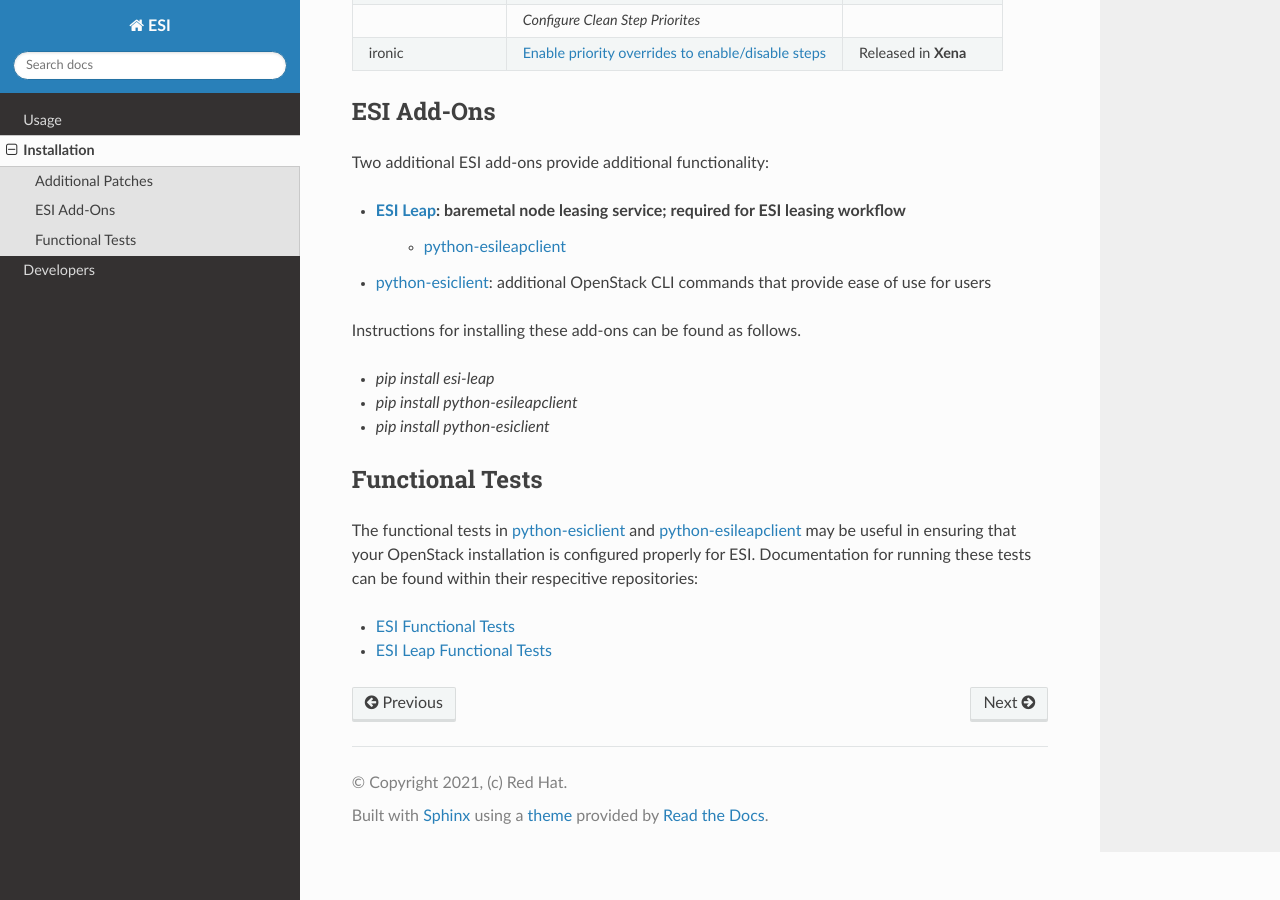
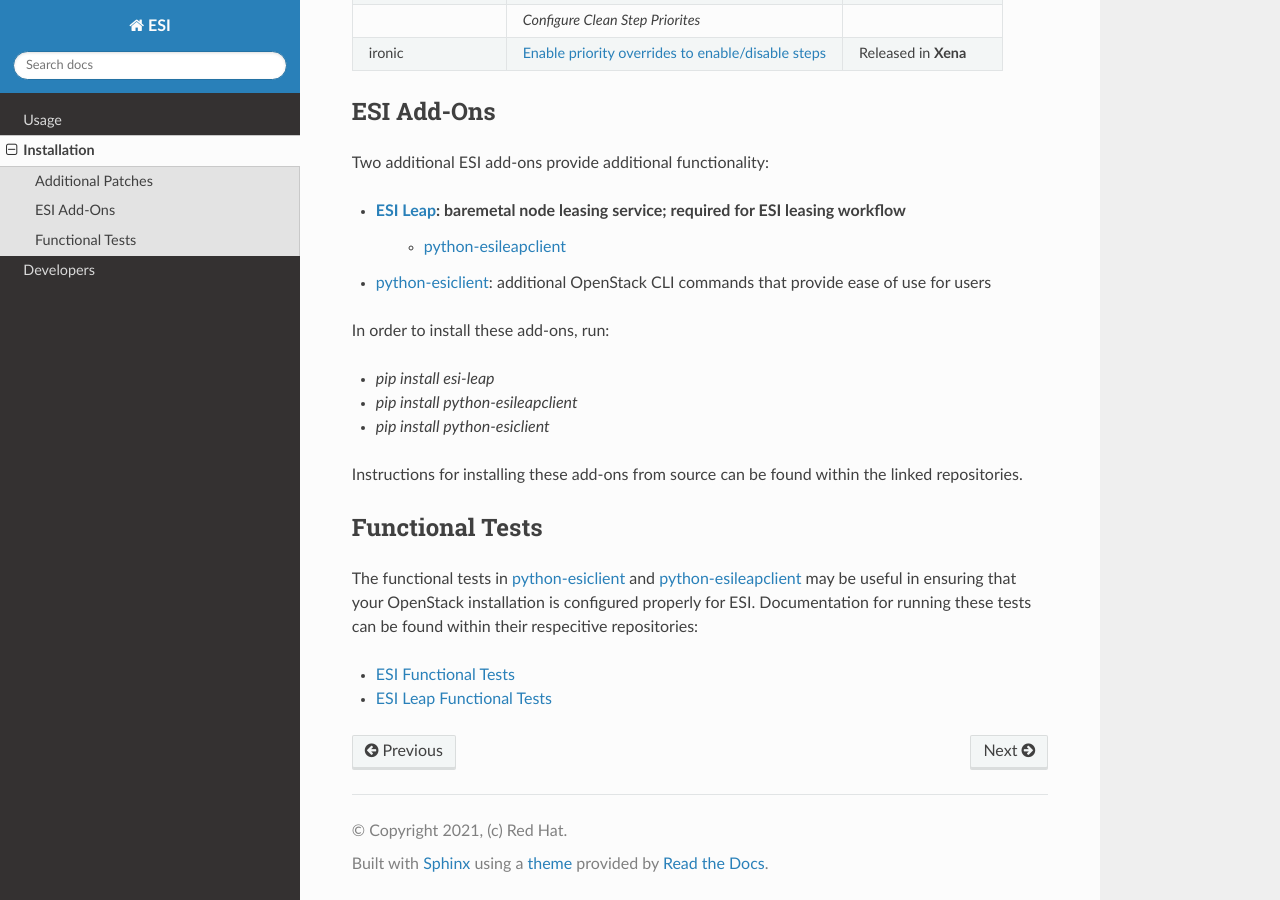
Before and after one commit to CCI-MOC/esi, a Sphinx documentation site: the page built from docs/source/install/index.rst, in a window 1280 px wide and 900 px high, scrolled down 944 px. Built offline with Sphinx 7.4.7 and the Read the Docs theme 2.0.0, drawn with Linux system fonts in a browser that asks for light colours.

Commit message:
changed wording of text and added a sentence in install/index.rst as per the feedback

```diff
--- a/docs/source/install/index.rst
+++ b/docs/source/install/index.rst
@@ -54,11 +54,13 @@
    * `python-esileapclient`_
 * `python-esiclient`_: additional OpenStack CLI commands that provide ease of use for users
 
-Instructions for installing these add-ons can be found as follows.
+In order to install these add-ons, run:
 
 * `pip install esi-leap`
 * `pip install python-esileapclient`
 * `pip install python-esiclient`
+
+Instructions for installing these add-ons from source can be found within the linked repositories.
 
 Functional Tests
 ----------------
```
